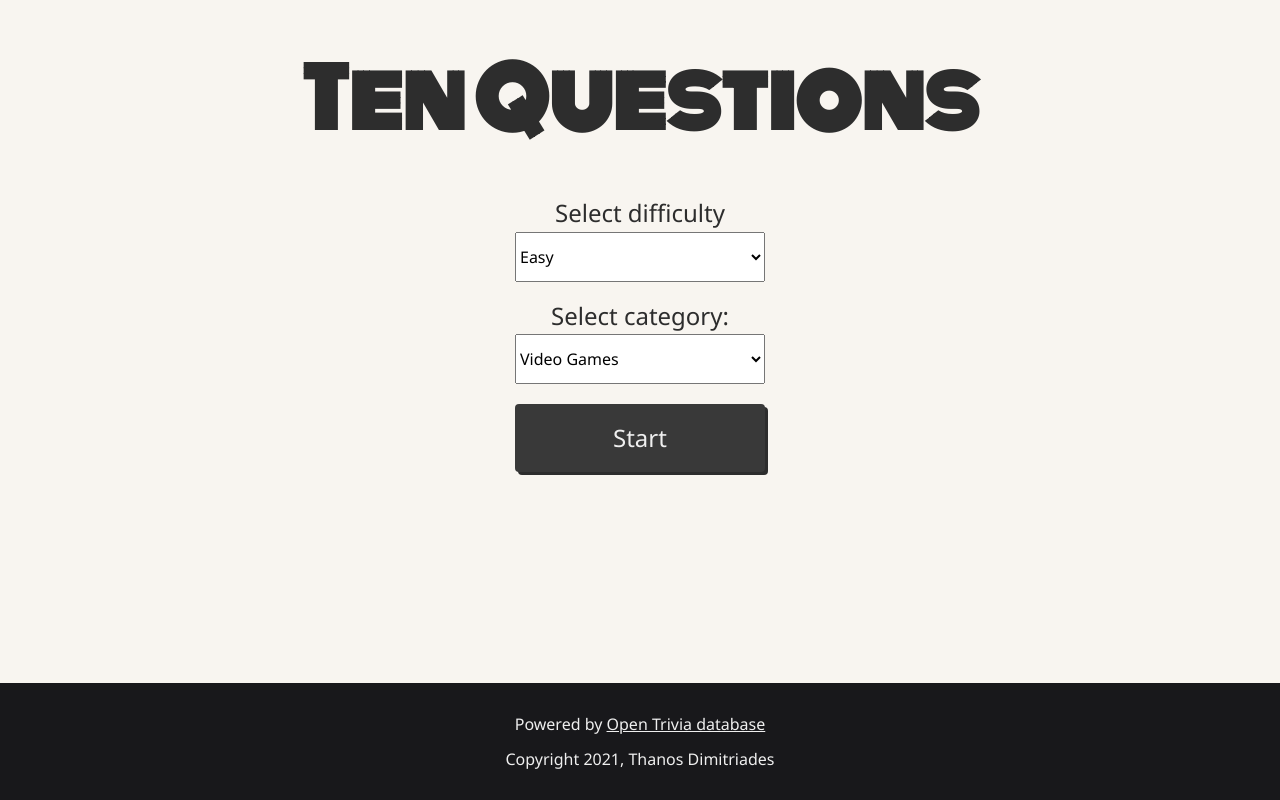
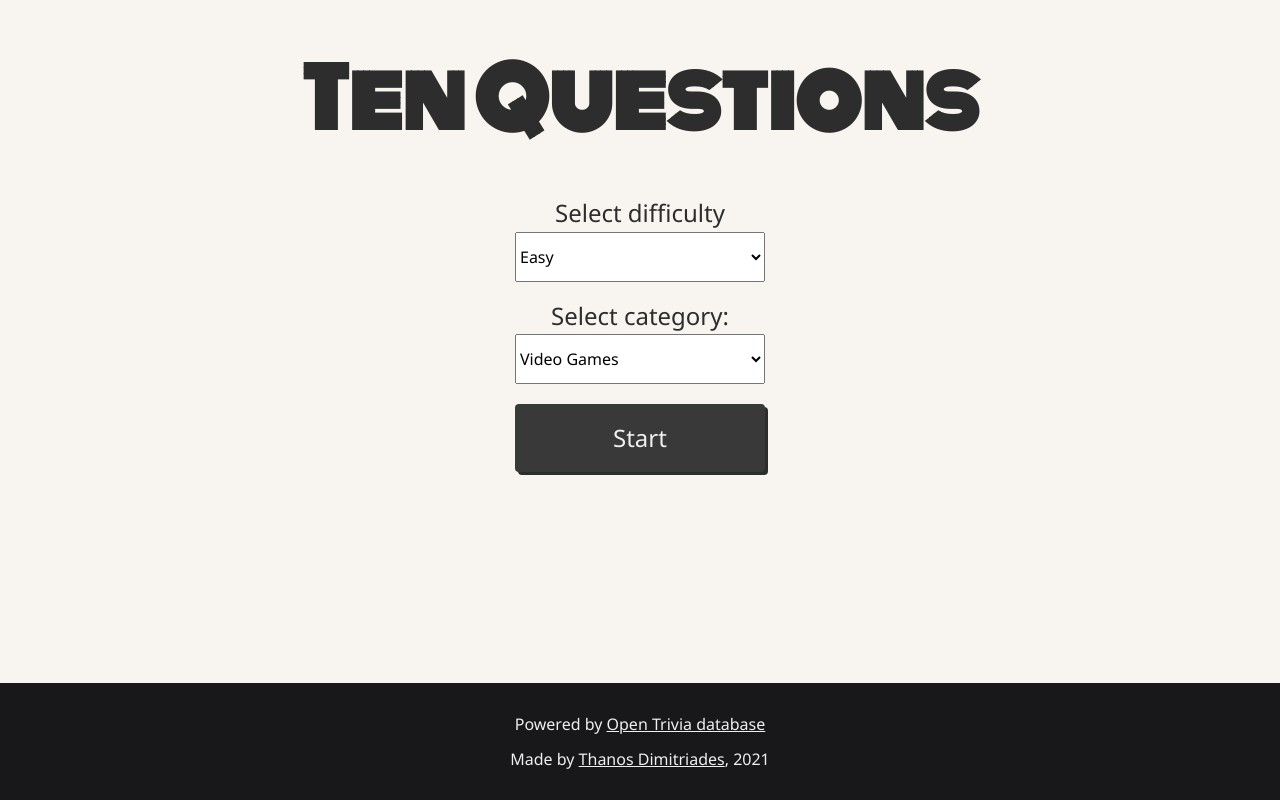
Before and after one commit to thanosades/quiz-app, a React (Create React App) app: page / in a window 1280 px wide. Built offline with nearby package versions, Linux system fonts and the light colour scheme.

Commit message:
remove copyright

```diff
--- a/src/components/Footer/index.tsx
+++ b/src/components/Footer/index.tsx
@@ -4,7 +4,7 @@ export default function Footer() {
   return (
     <footer className="footer">
       <p>Powered by <a href="http://opentdb.com/">Open Trivia database</a></p>
-      <p>Copyright {new Date().getUTCFullYear()}, Thanos Dimitriades</p>
+      <p>Made by <a href="https://github.com/thanosades/">Thanos Dimitriades</a>, 2021</p>
     </footer>
   );
 }
```
